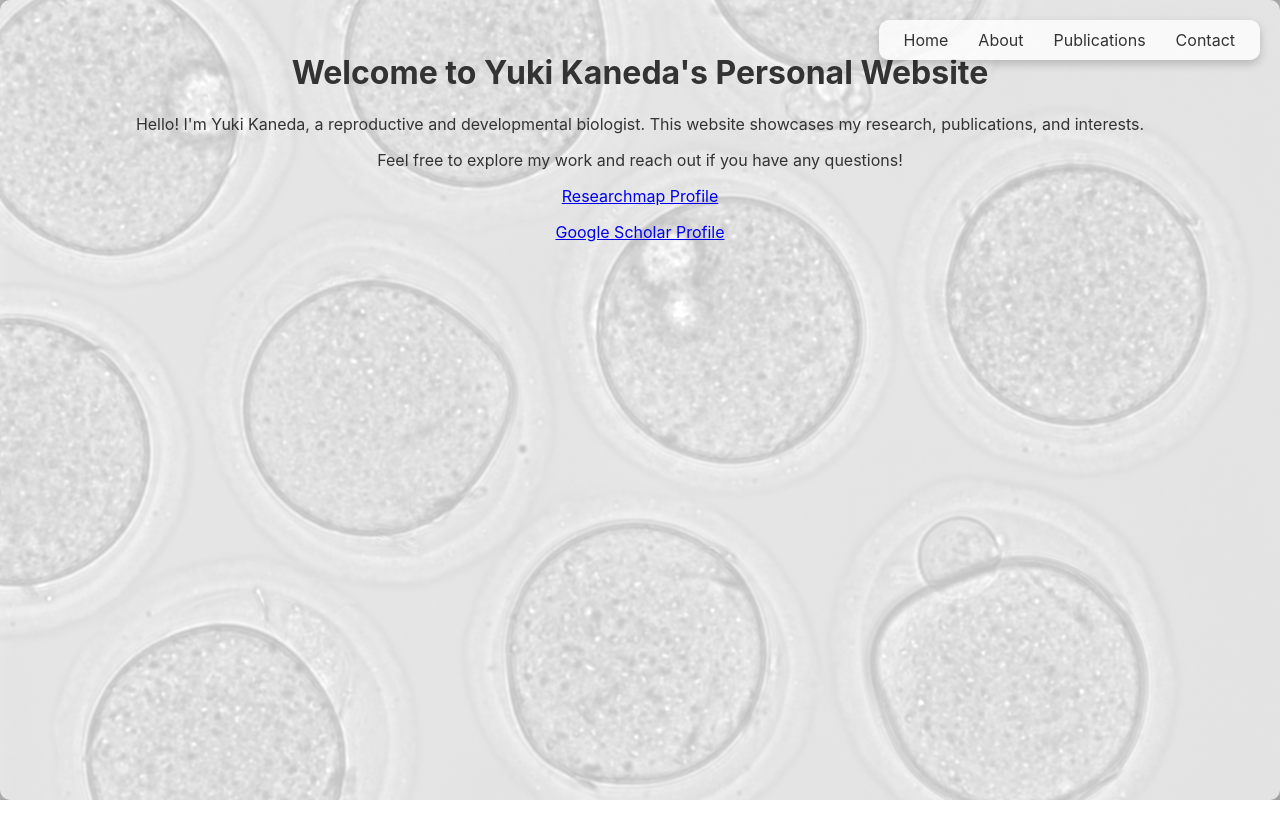
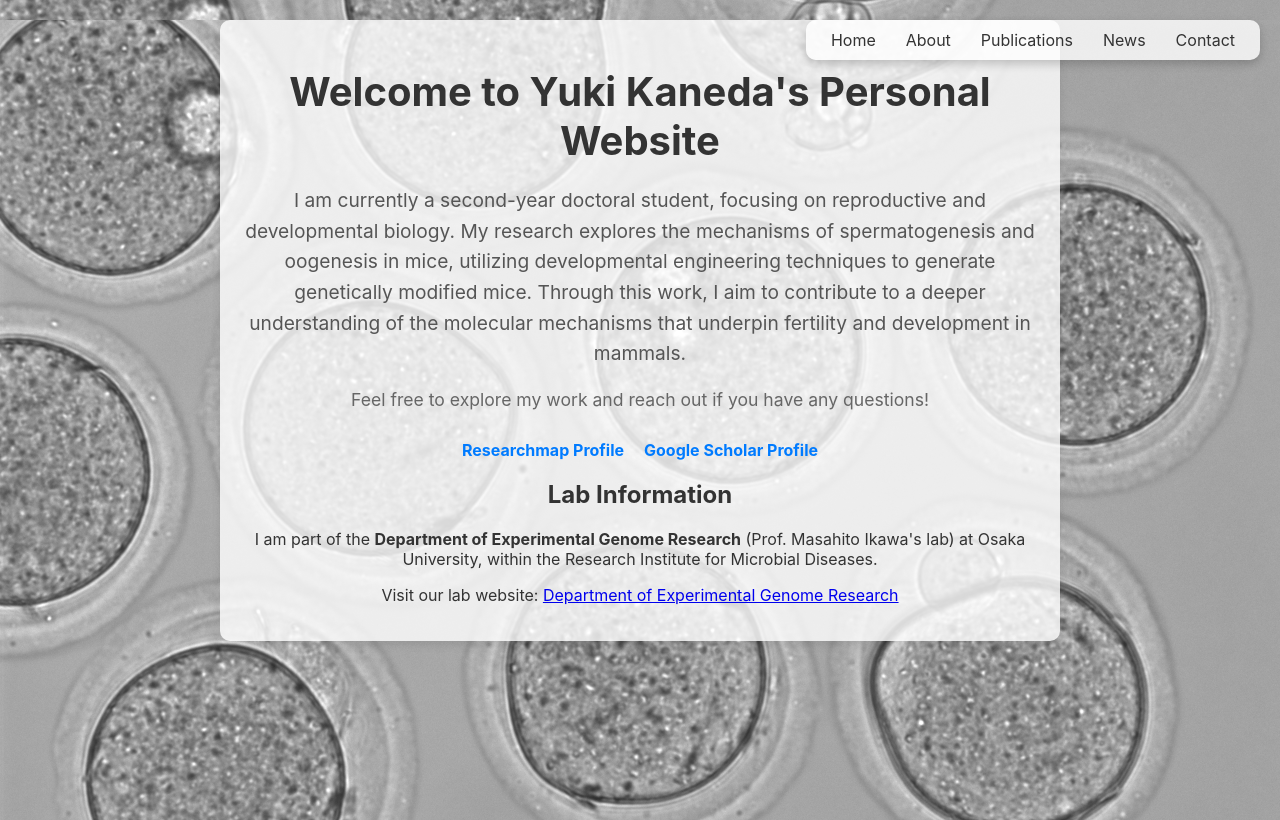
Before and after one commit to Yuki-Kaneda0808/Yuki_K, a React (Create React App) app: page / in a window 1280 px wide. Built offline with nearby package versions, Linux system fonts and the light colour scheme.

Commit message:
Update Publications page

```diff
--- a/src/App.js
+++ b/src/App.js
@@ -5,6 +5,7 @@ import Navigation from './components/Navigation';
 import Home from './components/Home'; // Home component
 import About from './components/About'; // About component
 import Publications from './components/Publications';
+import News from './components/News'; // Import News component
 import Contact from './components/Contact';
 
 function App() {
@@ -17,6 +18,7 @@ function App() {
             <Route path="/" element={<Home />} />
             <Route path="/about" element={<About />} />
             <Route path="/publications" element={<Publications />} />
+            <Route path="/news" element={<News />} /> {/* Add News route */}
             <Route path="/contact" element={<Contact />} />
           </Routes>
         </div>
--- a/src/components/About.js
+++ b/src/components/About.js
@@ -1,11 +1,12 @@
 import React from 'react';
+import './About.css'; // Make sure to import the CSS file
 
 const About = () => {
   return (
     <div className="page-container">
       <h2>Affiliation</h2>
+      <p>Research Institute for Microbial Diseases</p>
       <p>Graduate School of Pharmaceutical Sciences, Osaka University (Concurrent)</p>
-      <p>Research Institute for Microbial Diseases</p>
 
       <h2>Degree</h2>
       <p>Master's (Pharmaceutical Sciences) (Mar, 2023, Osaka University)</p>
@@ -19,8 +20,7 @@ const About = () => {
       <p>Mar, 2023: 2023 Osaka University Sawai Memorial Pharmacy Friends Award for Young Researchers</p>
 
       <h2>Research Areas</h2>
-      <p>Life Sciences / Laboratory Animal Science / Reproductive Engineering</p>
-      <p>Life Sciences / Developmental Biology / Fertilization</p>
+      <p>Laboratory Animal Science / Reproductive Engineering / Developmental Biology / Fertilization</p>
     </div>
   );
 };
--- /dev/null
+++ b/src/components/Home.css
@@ -0,0 +1,47 @@
+.page-container {
+    max-width: 800px;
+    margin: 20px auto;
+    padding: 20px;
+    border-radius: 10px;
+    box-shadow: 0 4px 10px rgba(0, 0, 0, 0.1);
+    background-color: rgba(255, 255, 255, 0.8); /* Slightly opaque background */
+  }
+
+  .welcome-title {
+    font-size: 2.5em;
+    text-align: center;
+    margin-bottom: 20px;
+    color: #333;
+  }
+
+  .intro-text {
+    font-size: 1.2em;
+    line-height: 1.6;
+    margin-bottom: 20px;
+    color: #555;
+  }
+
+  .explore-text {
+    font-size: 1.1em;
+    margin-bottom: 30px;
+    text-align: center;
+    color: #666;
+  }
+
+  .links-container {
+    display: flex;
+    justify-content: center;
+    gap: 20px;
+    flex-wrap: wrap;
+  }
+
+  .App-link {
+    text-decoration: none;
+    color: #007bff;
+    font-weight: bold;
+    transition: color 0.3s;
+  }
+
+  .App-link:hover {
+    color: #0056b3;
+  }
--- a/src/components/Home.js
+++ b/src/components/Home.js
@@ -1,36 +1,36 @@
 import React from 'react';
+import './Home.css'; // Make sure to import the CSS file
 
 const Home = () => {
   return (
-    <div className="page-container transparent-background"> {/* 透過背景を追加 */}
-      <h1>Welcome to Yuki Kaneda's Personal Website</h1>
-      <p>
-        Hello! I'm Yuki Kaneda, a reproductive and developmental biologist.
-        This website showcases my research, publications, and interests.
+    <div className="page-container transparent-background">
+      <h1 className="welcome-title">Welcome to Yuki Kaneda's Personal Website</h1>
+      <p className="intro-text">
+        I am currently a second-year doctoral student, focusing on reproductive and developmental biology. My research explores the mechanisms of spermatogenesis and oogenesis in mice, utilizing developmental engineering techniques to generate genetically modified mice. Through this work, I aim to contribute to a deeper understanding of the molecular mechanisms that underpin fertility and development in mammals.
       </p>
-      <p>
+      <p className="explore-text">
         Feel free to explore my work and reach out if you have any questions!
       </p>
-      <p>
-        <a
-          className="App-link"
-          href="https://researchmap.jp/yukikaneda"
-          target="_blank"
-          rel="noopener noreferrer"
-        >
+
+      {/* Links Container moved above Lab Information */}
+      <div className="links-container">
+        <a className="App-link" href="https://researchmap.jp/yukikaneda" target="_blank" rel="noopener noreferrer">
           Researchmap Profile
         </a>
-      </p>
-      <p>
-        <a
-          className="App-link"
-          href="https://scholar.google.com/citations?user=6YNJAUAAAAAJ&hl=en"
-          target="_blank"
-          rel="noopener noreferrer"
-        >
+        <a className="App-link" href="https://scholar.google.com/citations?user=6YNJAUAAAAAJ&hl=en" target="_blank" rel="noopener noreferrer">
           Google Scholar Profile
         </a>
-      </p>
+      </div>
+
+      <div className="lab-info">
+        <h2>Lab Information</h2>
+        <p>
+          I am part of the <strong>Department of Experimental Genome Research</strong> (Prof. Masahito Ikawa's lab) at Osaka University, within the Research Institute for Microbial Diseases.
+        </p>
+        <p>
+          Visit our lab website: <a href="https://egr.biken.osaka-u.ac.jp/" target="_blank" rel="noopener noreferrer">Department of Experimental Genome Research</a>
+        </p>
+      </div>
     </div>
   );
 };
--- a/src/components/Navigation.js
+++ b/src/components/Navigation.js
@@ -10,6 +10,7 @@ const Navigation = () => {
           <li><Link to="/">Home</Link></li>
           <li><Link to="/about">About</Link></li>
           <li><Link to="/publications">Publications</Link></li>
+          <li><Link to="/news">News</Link></li> {/* New News tab */}
           <li><Link to="/contact">Contact</Link></li>
         </ul>
       </div>
--- /dev/null
+++ b/src/components/News.js
@@ -0,0 +1,13 @@
+import React from 'react';
+
+const News = () => {
+  return (
+    <div className="page-container transparent-background">
+      <h1>News</h1>
+      <p>Stay tuned for updates!</p>
+      {/* Add your news content here */}
+    </div>
+  );
+};
+
+export default News;
--- a/src/components/Publications.js
+++ b/src/components/Publications.js
@@ -4,27 +4,75 @@ const publicationsData = [
   {
     title: "Development of functional spermatozoa in mammalian spermiogenesis",
     authors: ["Haruhiko Miyata", "Keisuke Shimada", "Yuki Kaneda", "Masahito Ikawa"],
-    date: "2024-07-15",
+    date: "July 15, 2024",
     journal: "Development",
     doi: "10.1242/dev.202838",
-    link: "https://doi.org/10.1242/dev.202838"
+    link: "https://doi.org/10.1242/dev.202838",
+    isFirstAuthor: false,
   },
   {
     title: "FBXO24 deletion causes abnormal accumulation of membraneless electron-dense granules in sperm flagella and male infertility",
     authors: ["Yuki Kaneda", "Haruhiko Miyata", "Zoulan Xu", "Keisuke Shimada", "Maki Kamoshita", "Tatsuya Nakagawa", "Chihiro Emori", "Masahito Ikawa"],
-    date: "2024-07-15",
+    date: "July 15, 2024",
     journal: "eLife",
     doi: "10.7554/eLife.92794.2",
-    link: "https://doi.org/10.7554/eLife.92794.2"
+    link: "https://doi.org/10.7554/eLife.92794.2",
+    isFirstAuthor: true,
   },
   {
     title: "Testis‐specific proteins, TSNAXIP1 and 1700010I14RIK, are important for sperm motility and male fertility in mice",
     authors: ["Yuki Kaneda", "Haruhiko Miyata", "Keisuke Shimada", "Seiya Oura", "Masahito Ikawa"],
-    date: "2023-01-16",
+    date: "January 16, 2023",
     journal: "Andrology",
     doi: "10.1111/andr.13378",
-    link: "https://doi.org/10.1111/andr.13378"
+    link: "https://doi.org/10.1111/andr.13378",
+    isFirstAuthor: true,
   },
+  {
+    title: "Generation of humanized LDHC knock‐in mice as a tool to assess human LDHC‐targeting contraceptive drugs",
+    authors: ["Rie Iida‐Norita", "Haruhiko Miyata", "Yuki Kaneda", "Chihiro Emori", "Taichi Noda", "Tatsuya Nakagawa", "Martin M. Matzuk", "Masahito Ikawa"],
+    date: "December 19, 2022",
+    journal: "Andrology",
+    doi: "10.1111/andr.13359",
+    link: "https://doi.org/10.1111/andr.13359",
+    isFirstAuthor: false,
+  },
+  {
+    title: "IRGC1, a testis-enriched immunity related GTPase, is important for fibrous sheath integrity and sperm motility in mice",
+    authors: ["Yuki Kaneda", "Haruhiko Miyata", "Keisuke Shimada", "Yuki Oyama", "Rie Iida-Norita", "Masahito Ikawa"],
+    date: "August 2022",
+    journal: "Developmental Biology",
+    doi: "10.1016/j.ydbio.2022.05.011",
+    link: "https://doi.org/10.1016/j.ydbio.2022.05.011",
+    isFirstAuthor: true,
+  },
+  {
+    title: "The motor domain of testis-enriched kinesin KIF9 is essential for its localization in the mouse flagellum",
+    authors: ["Haruhiko Miyata", "Yuki Oyama", "Yuki Kaneda", "Masahito Ikawa"],
+    date: "February 9, 2022",
+    journal: "Experimental Animals",
+    doi: "10.1538/expanim.21-0082",
+    link: "https://doi.org/10.1538/expanim.21-0082",
+    isFirstAuthor: false,
+  },
+  {
+    title: "SPATA33 localizes calcineurin to the mitochondria and regulates sperm motility in mice",
+    authors: ["Haruhiko Miyata", "Seiya Oura", "Akane Morohoshi", "Keisuke Shimada", "Daisuke Mashiko", "Yuki Oyama", "Yuki Kaneda", "Takafumi Matsumura", "Ferheen Abbasi", "Masahito Ikawa"],
+    date: "August 31, 2021",
+    journal: "Proceedings of the National Academy of Sciences",
+    doi: "10.1073/pnas.2106673118",
+    link: "https://doi.org/10.1073/pnas.2106673118",
+    isFirstAuthor: false,
+  },
+  {
+    title: "CIB4 is essential for the haploid phase of spermatogenesis in mice",
+    authors: ["Zoulan Xu", "Haruhiko Miyata", "Yuki Kaneda", "Julio M Castaneda", "Yonggang Lu", "Akane Morohoshi", "Zhifeng Yu", "Martin M Matzuk", "Masahito Ikawa"],
+    date: "August 4, 2020",
+    journal: "Biology of Reproduction",
+    doi: "10.1093/biolre/ioaa059",
+    link: "https://doi.org/10.1093/biolre/ioaa059",
+    isFirstAuthor: false,
+  }
   // Add other publications here...
 ];
 
@@ -32,9 +80,28 @@ const Publications = () => {
   return (
     <div className="page-container">
       <h1>Publications</h1>
+      <h2>First Author</h2>
       <ul>
-        {publicationsData.map((pub, index) => (
-          <li key={index}>
+        {publicationsData
+          .filter(pub => pub.isFirstAuthor)
+          .map((pub, index) => (
+            <li key={index} style={{ textAlign: "left" }}>
+              <h3>{pub.title}</h3>
+              <p>Authors: {pub.authors.join(', ')}</p>
+              <p>Published on: {pub.date} in {pub.journal}</p>
+              <p>
+                <a href={pub.link} target="_blank" rel="noopener noreferrer">DOI: {pub.doi}</a>
+              </p>
+            </li>
+          ))}
+      </ul>
+
+      <h2>Co-Authors</h2>
+      <ul>
+        {publicationsData
+          .filter(pub => !pub.isFirstAuthor)
+          .map((pub, index) => (
+            <li key={index} style={{ textAlign: "left" }}>
               <h3>{pub.title}</h3>
               <p>Authors: {pub.authors.join(', ')}</p>
               <p>Published on: {pub.date} in {pub.journal}</p>
--- a/src/styles.css
+++ b/src/styles.css
@@ -2,8 +2,8 @@
 
 /* Define global variables */
 :root {
-  --text-color: #333; /* Define your text color */
-  --primary-bg-color: #fff; /* Define a primary background color */
+  --text-color: #333;
+  --primary-bg-color: #fff;
 }
 
 /* Universal styles */
@@ -11,35 +11,61 @@ body {
   margin: 0;
   font-family: Arial, sans-serif;
   color: var(--text-color);
+  background-image: url('./images/Oocyte.png'); /* Corrected path */
+  background-size: cover;
+  background-position: center;
 }
 
-/* Page container to ensure transparent background on all pages */
+/* Page container */
 .page-container {
-  background-color: rgba(255, 255, 255, 0.7); /* Set background to white with 70% opacity */
-  min-height: 100vh; /* Ensure full height */
-  padding: 2rem; /* Add spacing */
-  box-sizing: border-box;
-  color: var(--text-color); /* Use defined text color */
-  border-radius: 10px; /* Round the corners */
-  position: relative; /* Set position relative for child elements */
+  max-width: 800px;
+  margin: 60px auto; /* Increased top margin for more spacing */
+  padding: 20px;
+  border-radius: 10px;
+  box-shadow: 0 4px 10px rgba(0, 0, 0, 0.1);
+  background-color: rgba(255, 255, 255, 0.8);
 }
 
-/* Example button styles */
-.button {
-  padding: 10px 15px;
-  border: none;
-  border-radius: 5px;
-  background-color: var(--primary-bg-color);
-  cursor: pointer;
-  transition: background-color 0.3s;
+/* Welcome title */
+.welcome-title {
+  font-size: 2.5em;
+  text-align: center;
+  margin-bottom: 20px;
+  color: #333;
 }
 
-.button:hover {
-  background-color: lightgray; /* Change on hover */
+/* Intro text */
+.intro-text {
+  font-size: 1.2em;
+  line-height: 1.6;
+  margin-bottom: 20px;
+  color: #555;
 }
 
-/* Additional styles for image container */
-.image-container {
-  position: relative; /* Set the relative position for the image */
-  display: inline-block; /* Fit the size of the image */
+/* Explore text */
+.explore-text {
+  font-size: 1.1em;
+  margin-bottom: 30px;
+  text-align: center;
+  color: #666;
 }
+
+/* Links container */
+.links-container {
+  display: flex;
+  justify-content: center;
+  gap: 20px;
+  flex-wrap: wrap;
+}
+
+/* Link styles */
+.App-link {
+  text-decoration: none;
+  color: #007bff;
+  font-weight: bold;
+  transition: color 0.3s;
+}
+
+.App-link:hover {
+  color: #0056b3;
+}
```
Also changed, not shown: src/components/About.css (added). Lines whose indentation alone changed are shown as unchanged.
